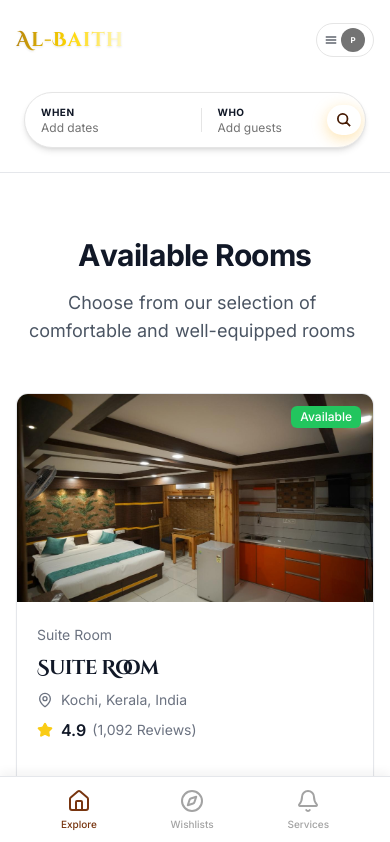
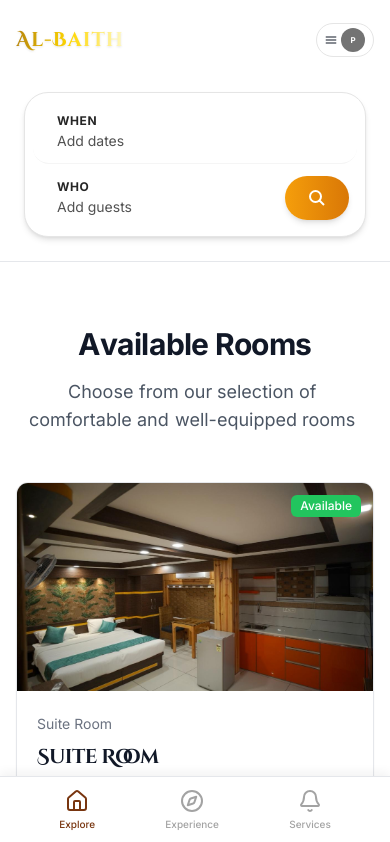
Before and after one commit to afsalda/al-baith, a React (Vite) app: page / in a window 390 px wide. Shown: the top 842 px of the page. Built offline with nearby package versions, Linux system fonts and the light colour scheme.

Commit message:
fix: mobile search alignment and rename Wishlists to Experience

```diff
--- a/components/MobileNav.tsx
+++ b/components/MobileNav.tsx
@@ -7,7 +7,7 @@ const MobileNav: React.FC = () => {
 
     const navItems = [
         { label: 'Explore', path: '/', icon: <Home className="w-6 h-6" /> },
-        { label: 'Wishlists', path: '/experiences', icon: <Compass className="w-6 h-6" /> },
+        { label: 'Experience', path: '/experiences', icon: <Compass className="w-6 h-6" /> },
         { label: 'Services', path: '/services', icon: <Bell className="w-6 h-6" /> },
     ];
 
--- a/components/Navbar.tsx
+++ b/components/Navbar.tsx
@@ -264,10 +264,10 @@ const Navbar: React.FC<NavbarProps> = ({ user, setUser, onOpenLogin }) => {
         {/* Search Bar Row with Apple-inspired Sliding Animation */}
         <div className="flex justify-center pb-6 md:pb-8 pt-3 md:pt-4">
           <div className="w-full max-w-[600px] relative px-2 md:px-0">
-            <div className="relative flex flex-row items-center bg-white border border-neutral-200 rounded-full shadow-md hover:shadow-lg transition cursor-pointer h-14 md:h-16 group overflow-hidden">
-              {/* Animated sliding pill background */}
+            <div className="relative flex flex-col md:flex-row items-stretch md:items-center bg-white border border-neutral-200 rounded-3xl md:rounded-full shadow-md hover:shadow-lg transition cursor-pointer h-auto md:h-16 group overflow-visible md:overflow-hidden p-2 md:p-0 gap-1 md:gap-0">
+              {/* Animated sliding pill background - Desktop Only */}
               <div
-                className={`absolute top-0 bottom-0 bg-neutral-100 rounded-full transition-all duration-300 ease-[cubic-bezier(0.4,0,0.2,1)] ${activeSearchSection === 'when' ? 'left-0 w-[calc(50%-0.5px)]' :
+                className={`hidden md:block absolute top-0 bottom-0 bg-neutral-100 rounded-full transition-all duration-300 ease-[cubic-bezier(0.4,0,0.2,1)] ${activeSearchSection === 'when' ? 'left-0 w-[calc(50%-0.5px)]' :
                   activeSearchSection === 'who' ? 'left-[calc(50%+0.5px)] w-[calc(50%-0.5px)]' :
                     'opacity-0'
                   }`}
@@ -282,11 +282,11 @@ const Navbar: React.FC<NavbarProps> = ({ user, setUser, onOpenLogin }) => {
                 }}
                 onMouseEnter={() => !showGuestModal && setActiveSearchSection('when')}
                 onMouseLeave={() => !showCalendar && !showGuestModal && setActiveSearchSection(null)}
-                className="flex-1 flex flex-col justify-center px-4 md:px-10 rounded-full h-full transition-colors relative"
+                className="flex-1 flex flex-col justify-center px-6 py-3 md:p-0 md:px-10 rounded-2xl md:rounded-full hover:bg-neutral-100 md:hover:bg-transparent transition-colors relative border-b md:border-none border-neutral-100"
                 style={{ zIndex: 2 }}
               >
-                <span className="text-[10px] md:text-[12px] font-bold uppercase tracking-wider">When</span>
-                <span className="text-xs md:text-sm text-neutral-500 truncate">
+                <span className="text-xs md:text-[12px] font-bold uppercase tracking-wider text-neutral-800">When</span>
+                <span className="text-sm text-neutral-600 truncate mt-0.5">
                   {selectedDate
                     ? selectedDate.toLocaleDateString('en-US', { day: 'numeric', month: 'short' })
                     : 'Add dates'
@@ -294,8 +294,8 @@ const Navbar: React.FC<NavbarProps> = ({ user, setUser, onOpenLogin }) => {
                 </span>
               </div>
 
-              {/* Separator */}
-              <div className="h-6 md:h-8 w-[1px] bg-neutral-200 relative" style={{ zIndex: 2 }}></div>
+              {/* Separator - Desktop Only */}
+              <div className="hidden md:block h-6 md:h-8 w-[1px] bg-neutral-200 relative" style={{ zIndex: 2 }}></div>
 
               {/* Who section */}
               <div
@@ -305,12 +305,12 @@ const Navbar: React.FC<NavbarProps> = ({ user, setUser, onOpenLogin }) => {
                 }}
                 onMouseEnter={() => !showCalendar && setActiveSearchSection('who')}
                 onMouseLeave={() => !showCalendar && !showGuestModal && setActiveSearchSection(null)}
-                className="flex-1 flex flex-row items-center justify-between pl-4 md:pl-10 pr-1 md:pr-2 rounded-full h-full transition-colors relative group/who"
+                className="flex-1 flex flex-row items-center justify-between pl-6 pr-2 py-2 md:p-0 md:pl-10 md:pr-2 rounded-2xl md:rounded-full hover:bg-neutral-100 md:hover:bg-transparent transition-colors relative group/who"
                 style={{ zIndex: 2 }}
               >
                 <div className="flex flex-col min-w-0 flex-shrink">
-                  <span className="text-[10px] md:text-[12px] font-bold uppercase tracking-wider">Who</span>
-                  <span className="text-xs md:text-sm text-neutral-500 truncate">
+                  <span className="text-xs md:text-[12px] font-bold uppercase tracking-wider text-neutral-800">Who</span>
+                  <span className="text-sm text-neutral-600 truncate mt-0.5">
                     {guestCounts.adults + guestCounts.children > 0
                       ? `${guestCounts.adults + guestCounts.children} guests`
                       : 'Add guests'}
@@ -320,15 +320,15 @@ const Navbar: React.FC<NavbarProps> = ({ user, setUser, onOpenLogin }) => {
                   type="button"
                   onClick={handleSearch}
                   disabled={isSearching}
-                  className="bg-gold-glow text-amber-950 flex items-center gap-1 md:gap-2 px-2.5 md:px-6 py-2 md:py-3 rounded-full hover:shadow-lg transition active:scale-95 ml-1 md:ml-4 disabled:opacity-70 disabled:cursor-wait relative flex-shrink-0"
+                  className="bg-gradient-to-r from-amber-500 to-amber-600 text-white shadow-md flex items-center justify-center gap-2 px-6 py-3 md:py-3 rounded-full hover:shadow-lg hover:brightness-105 transition active:scale-95 ml-2 md:ml-4 disabled:opacity-70 disabled:cursor-wait relative flex-shrink-0 min-w-[44px] min-h-[44px]"
                   style={{ zIndex: 3 }}
                 >
                   {isSearching ? (
-                    <div className="h-3 w-3 md:h-4 md:w-4 border-2 border-white border-t-transparent rounded-full animate-spin"></div>
+                    <div className="h-4 w-4 border-2 border-white border-t-transparent rounded-full animate-spin"></div>
                   ) : (
-                    <svg viewBox="0 0 32 32" xmlns="http://www.w3.org/2000/svg" className="h-3.5 w-3.5 md:h-4 md:w-4" fill="none" stroke="currentColor" strokeWidth="4"><path d="m13 24c6.0751322 0 11-4.9248678 11-11 0-6.07513225-4.9248678-11-11-11-6.07513225 0-11 4.92486775-11 11 0 6.0751322 4.92486775 11 11 11zm8-3 9 9" /></svg>
+                    <svg viewBox="0 0 32 32" xmlns="http://www.w3.org/2000/svg" className="h-4 w-4 md:h-4 md:w-4" fill="none" stroke="currentColor" strokeWidth="4"><path d="m13 24c6.0751322 0 11-4.9248678 11-11 0-6.07513225-4.9248678-11-11-11-6.07513225 0-11 4.92486775-11 11 0 6.0751322 4.92486775 11 11 11zm8-3 9 9" /></svg>
                   )}
-                  <span className="font-bold text-[10px] md:text-[15px] hidden md:inline">{isSearching ? '...' : 'Search'}</span>
+                  <span className="font-bold text-sm hidden md:inline">{isSearching ? '...' : 'Search'}</span>
                 </button>
               </div>
             </div>
```
